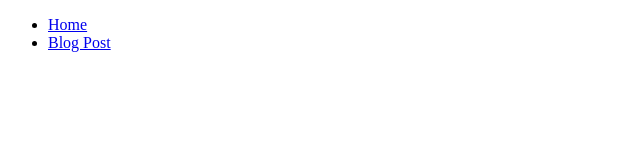
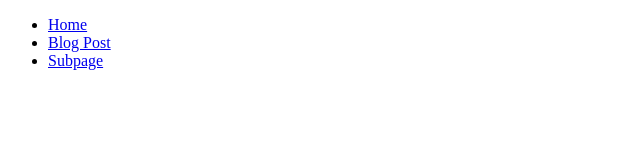
Before and after one commit to damdlani/graphs-app, a Next.js app: page / in a window 1280 px wide. Shown: the top 160 px of the page, without its empty margins (0-640 px from the left). Built offline with nearby package versions, Linux system fonts and the light colour scheme.

Commit message:
testing vercel deployment updates

```diff
--- a/pages/index.js
+++ b/pages/index.js
@@ -20,6 +20,11 @@ export default function Home() {
             <a>Blog Post</a>
           </Link>
         </li>
+        <li>
+          <Link href="/subpage">
+            <a>Subpage</a>
+          </Link>
+        </li>
       </ul>
     </div>
   );
```
